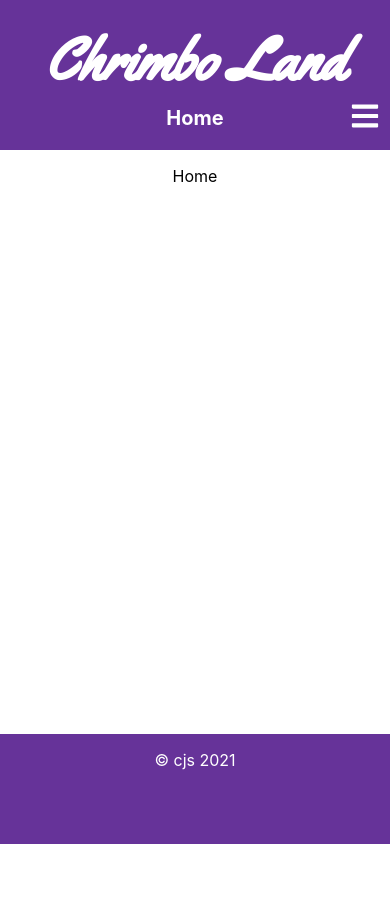
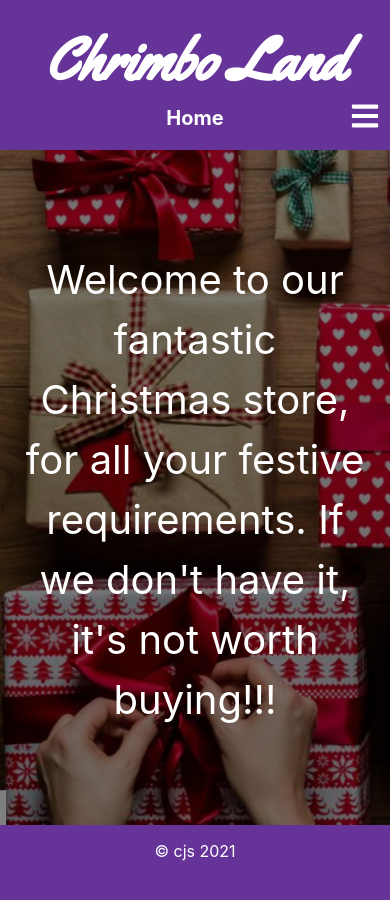
Before and after one commit to jimbob68/shopfront, a React (Create React App) app: page / in a window 390 px wide. Shown: the top 900 px of the page. Before the commit the page ends 844 px from the top, so only its background shows below. Built offline with nearby package versions, Linux system fonts and the light colour scheme.

Commit message:
added home page and media queries for different sized screens

```diff
--- a/src/components/NavBar.css
+++ b/src/components/NavBar.css
@@ -93,3 +93,9 @@
 	background-color: #4caf50;
 	color: white;
 }
+
+@media screen and (max-width: 350px) {
+	.nav-bar-shop-title {
+		font-size: 50px;
+	}
+}
--- a/src/components/ProductInfo.css
+++ b/src/components/ProductInfo.css
@@ -1,4 +1,4 @@
-img {
+.product-image {
 	width: 180px;
 	height: 210px;
 	border: solid 1px rgb(123, 85, 160);
--- a/src/components/ProductInfo.js
+++ b/src/components/ProductInfo.js
@@ -42,7 +42,7 @@ const ProductInfo = ({ product, basketItems, setBasketItems }) => {
 	return (
 		<div className="product-container">
 			<div>
-				<img src={imageSrc} alt="product" />
+				<img className="product-image" src={imageSrc} alt="product" />
 			</div>
 			<div>
 				<p>
--- a/src/screens/Home.css
+++ b/src/screens/Home.css
@@ -0,0 +1,48 @@
+/* .home-page-image {
+	width: auto;
+} */
+
+.home-container {
+	background: linear-gradient(rgba(0, 0, 0, 0.5), rgba(0, 0, 0, 0.5)), url("../assets/crimboland_001.png");
+
+	/* width: 100px; */
+	height: 80vh;
+	background-size: cover;
+	background-repeat: no-repeat;
+}
+
+.home-page-text {
+	color: white;
+	font-size: 50px;
+	margin: 0px auto;
+	max-width: 600px;
+	padding-top: 100px;
+	line-height: 1.5;
+}
+
+@media screen and (max-width: 600px) {
+	.home-page-text {
+		font-size: 40px;
+		padding-top: 100px;
+		padding-left: 20px;
+		padding-right: 20px;
+	}
+}
+
+@media screen and (max-height: 640px) {
+	.home-page-text {
+		font-size: 40px;
+		padding-top: 70px;
+		line-height: 1.25;
+	}
+}
+
+@media screen and (max-height: 580px) {
+	.home-page-text {
+		font-size: 35px;
+		padding-top: 50px;
+		line-height: 1.25;
+		/* padding-left: 20px;
+		padding-right: 20px; */
+	}
+}
--- a/src/screens/Home.js
+++ b/src/screens/Home.js
@@ -1,7 +1,16 @@
 import React from 'react';
 import './Home.css';
+import homePageImage from '../assets/crimboland_001.png';
 
 const Home = () => {
-	return <p>Home</p>;
+	return (
+		<div className="home-container">
+			<p className="home-page-text">
+				Welcome to our fantastic Christmas store, for all your festive requirements. If we don't have it, it's
+				not worth buying!!!
+			</p>
+			{/* <img className="home-page-image" src={homePageImage} alt="presents" /> */}
+		</div>
+	);
 };
 export default Home;
```
Also changed, not shown: src/assets/crimboland_001.png (added), 1 other file (tests, documents, lock files or other folders).
